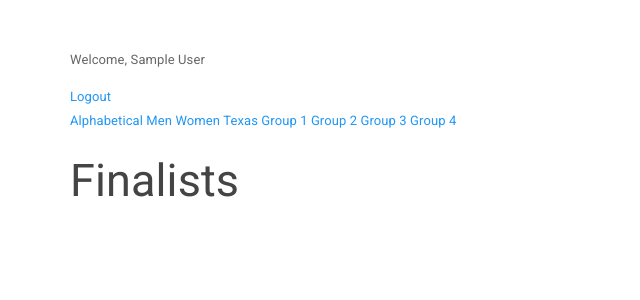
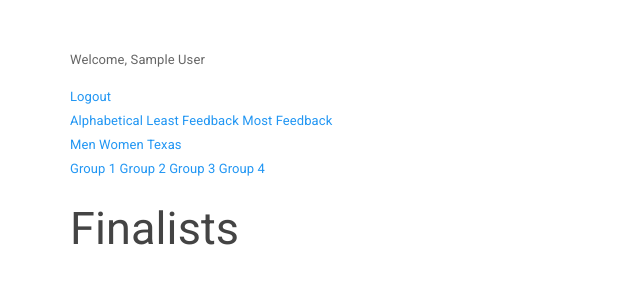
Before and after one commit to joshcai/fw-feedback, a Flask app: page /men in a window 1280 px wide. Shown: the top 300 px of the page, without its empty margins (0-640 px from the left). Run offline with Flask 2, Linux system fonts and the light colour scheme; a user stored in the database is signed in; tables that the repository leaves empty hold one stand-in row (values such as "Sample post").

Commit message:
Added applicant information and started developing a feedback counter; having problems with calculate_average()

```diff
--- a/app/models.py
+++ b/app/models.py
@@ -10,6 +10,21 @@ class Applicant(db.Model):
   def img(self):
     return '/static/img/%s,%s.jpg' % (self.last_name.title(),
                                       self.first_name.title())
+
+  @property
+  def feedback_count(self):
+    f = db.session.query(Feedback).filter_by(applicant_id=self.id).all()
+    f_ids = [x.id for x in f if x.feedback];
+
+    for x in f:
+      if x.rating == 5 and x.id not in f_ids:
+        f_ids.append(x.id)
+
+    return len(f_ids)
+
+  @property
+  def hometown(self):
+    return '%s, %s' % (self.home_city.title(), self.home_state.title())
 
   id = db.Column(db.Integer, primary_key=True)
   title = db.Column(db.String(120), index=True)
@@ -30,6 +45,9 @@ class Applicant(db.Model):
     ratings = [x.rating for x in f if x.rating]
     if len(ratings) == 0:
       return None
+
+    print ratings
+
     return sum(ratings) / float(len(ratings))
 
   def __repr__(self):
--- a/app/templates/index.html
+++ b/app/templates/index.html
@@ -5,9 +5,11 @@
   <a href="{{ url_for('logout') }}">Logout</a>
   <br>
   <a href="{{ url_for('alpha') }}">Alphabetical</a>
+  <a href="{{ url_for('least_feedback') }}">Least Feedback</a>
+  <a href="{{ url_for('most_feedback') }}">Most Feedback</a><br>
   <a href="{{ url_for('men') }}">Men</a>
   <a href="{{ url_for('women') }}">Women</a>
-  <a href="{{ url_for('texas') }}">Texas</a>
+  <a href="{{ url_for('texas') }}">Texas</a><br>
   <a href="{{ url_for('group1') }}">Group 1</a>
   <a href="{{ url_for('group2') }}">Group 2</a>
   <a href="{{ url_for('group3') }}">Group 3</a>
--- a/app/views.py
+++ b/app/views.py
@@ -30,7 +30,7 @@ def index():
 def alpha():
   applicants = Applicant.query.order_by(Applicant.last_name).all()
   context = {
-    'title': 'Finalists sorted by Last Name',
+    'title': 'Finalists Sorted by Last Name',
     'applicants': applicants
   }
   template = 'index.html'
@@ -70,6 +70,35 @@ def texas():
   applicants = Applicant.query.filter_by(home_state='Texas').all()
   context = {
     'title': 'Finalists from Texas',
+    'applicants': applicants
+  }
+  template = 'index.html'
+  if g.user.has_role('staff'):
+    template = 'review.html'
+  return render_template(template, **context)
+
+@app.route('/least_feedback')
+@login_required
+def least_feedback():
+  applicants = Applicant.query.order_by(Applicant.last_name).all()
+  applicants = sorted(applicants, key=lambda x: x.feedback_count)
+  context = {
+    'title': 'Finalists Sorted by Least Feedback',
+    'applicants': applicants
+  }
+  template = 'index.html'
+  if g.user.has_role('staff'):
+    template = 'review.html'
+  return render_template(template, **context)
+
+@app.route('/most_feedback')
+@login_required
+def most_feedback():
+  applicants = Applicant.query.order_by(Applicant.last_name).all()
+  applicants = sorted(applicants, key=lambda x: x.feedback_count,
+    reverse=True)
+  context = {
+    'title': 'Finalists Sorted by Most Feedback',
     'applicants': applicants
   }
   template = 'index.html'
```
Also changed, not shown: app/templates/applicant.html (+9 -0 lines).
